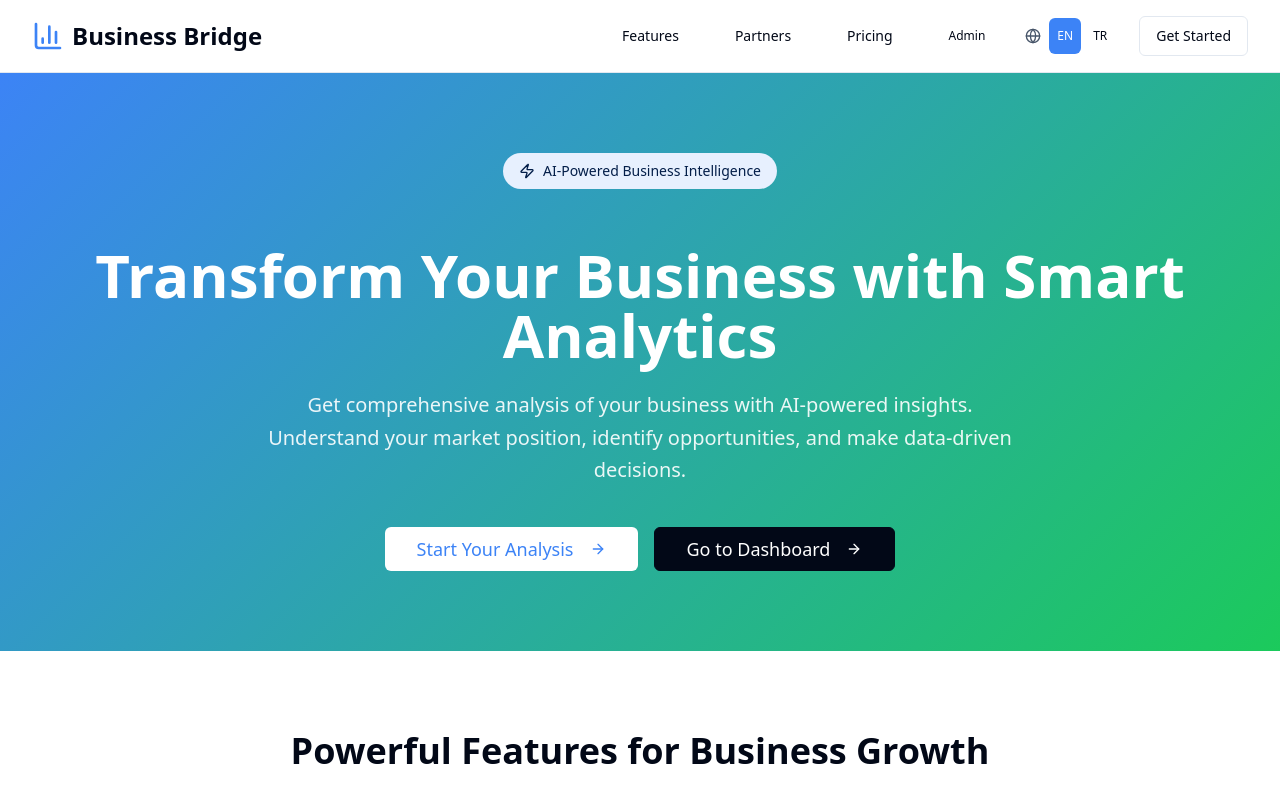
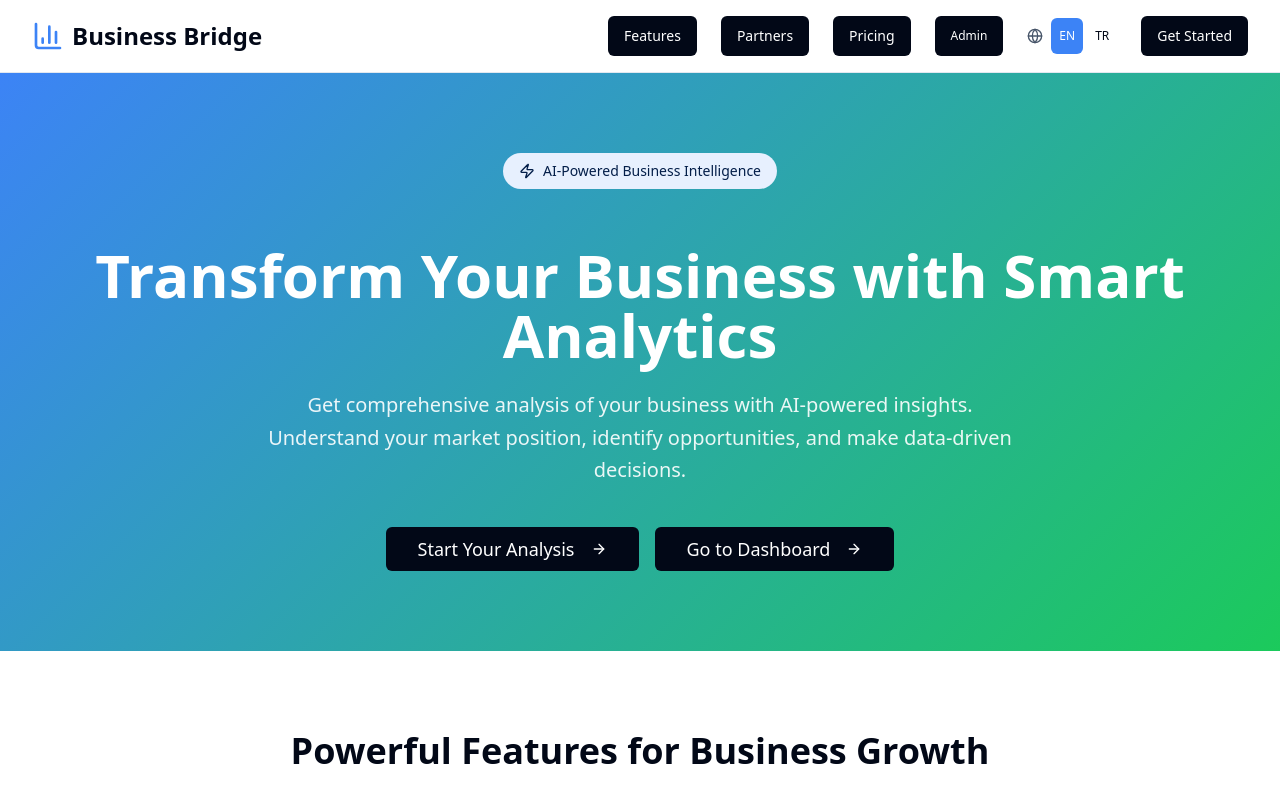
Before and after one commit to muratseyit/rotana, a React (Vite) app: page / in a window 1280 px wide. Shown: the top 791 px of the page. Built offline with nearby package versions, Linux system fonts and the light colour scheme.

Commit message:
Refactor: Apply button style changes

```diff
--- a/src/pages/Index.tsx
+++ b/src/pages/Index.tsx
@@ -37,20 +37,20 @@ const Index = () => {
 
               {/* Desktop Navigation */}
               <div className="hidden md:flex items-center space-x-6">
-                <Button variant="ghost" onClick={() => navigate('/features')}>
+                <Button className="bg-foreground text-background hover:bg-foreground/90" onClick={() => navigate('/features')}>
                   {t('nav.features')}
                 </Button>
-                <Button variant="ghost" onClick={() => navigate('/partners')}>
+                <Button className="bg-foreground text-background hover:bg-foreground/90" onClick={() => navigate('/partners')}>
                   Partners
                 </Button>
-                <Button variant="ghost" onClick={() => navigate('/pricing')}>
+                <Button className="bg-foreground text-background hover:bg-foreground/90" onClick={() => navigate('/pricing')}>
                   {t('nav.pricing')}
                 </Button>
-                <Button variant="ghost" onClick={() => navigate('/admin')} className="text-xs">
+                <Button className="bg-foreground text-background hover:bg-foreground/90 text-xs" onClick={() => navigate('/admin')}>
                   Admin
                 </Button>
                 <LanguageSwitcher />
-                <Button variant="outline" onClick={() => navigate('/guest-analysis')}>
+                <Button className="bg-foreground text-background hover:bg-foreground/90" onClick={() => navigate('/guest-analysis')}>
                   {t('nav.getStarted')}
                 </Button>
               </div>
@@ -77,11 +77,11 @@ const Index = () => {
             {t('hero.description')}
           </p>
           <div className="flex flex-col sm:flex-row gap-4 justify-center items-center">
-            <Button size="lg" className="bg-background text-brand hover:bg-background/90 px-8 py-4 text-lg" onClick={() => navigate('/guest-analysis')}>
+            <Button size="lg" className="bg-foreground text-background hover:bg-foreground/90 px-8 py-4 text-lg" onClick={() => navigate('/guest-analysis')}>
               {t('hero.startJourney')}
               <ArrowRight className="ml-2 h-5 w-5" />
             </Button>
-            <Button size="lg" variant="outline" className="bg-foreground text-background hover:bg-foreground/90 border-foreground px-8 py-4 text-lg" onClick={() => navigate('/dashboard')}>
+            <Button size="lg" className="bg-foreground text-background hover:bg-foreground/90 border-foreground px-8 py-4 text-lg" onClick={() => navigate('/dashboard')}>
               Go to Dashboard
               <ArrowRight className="ml-2 h-5 w-5" />
             </Button>
```
